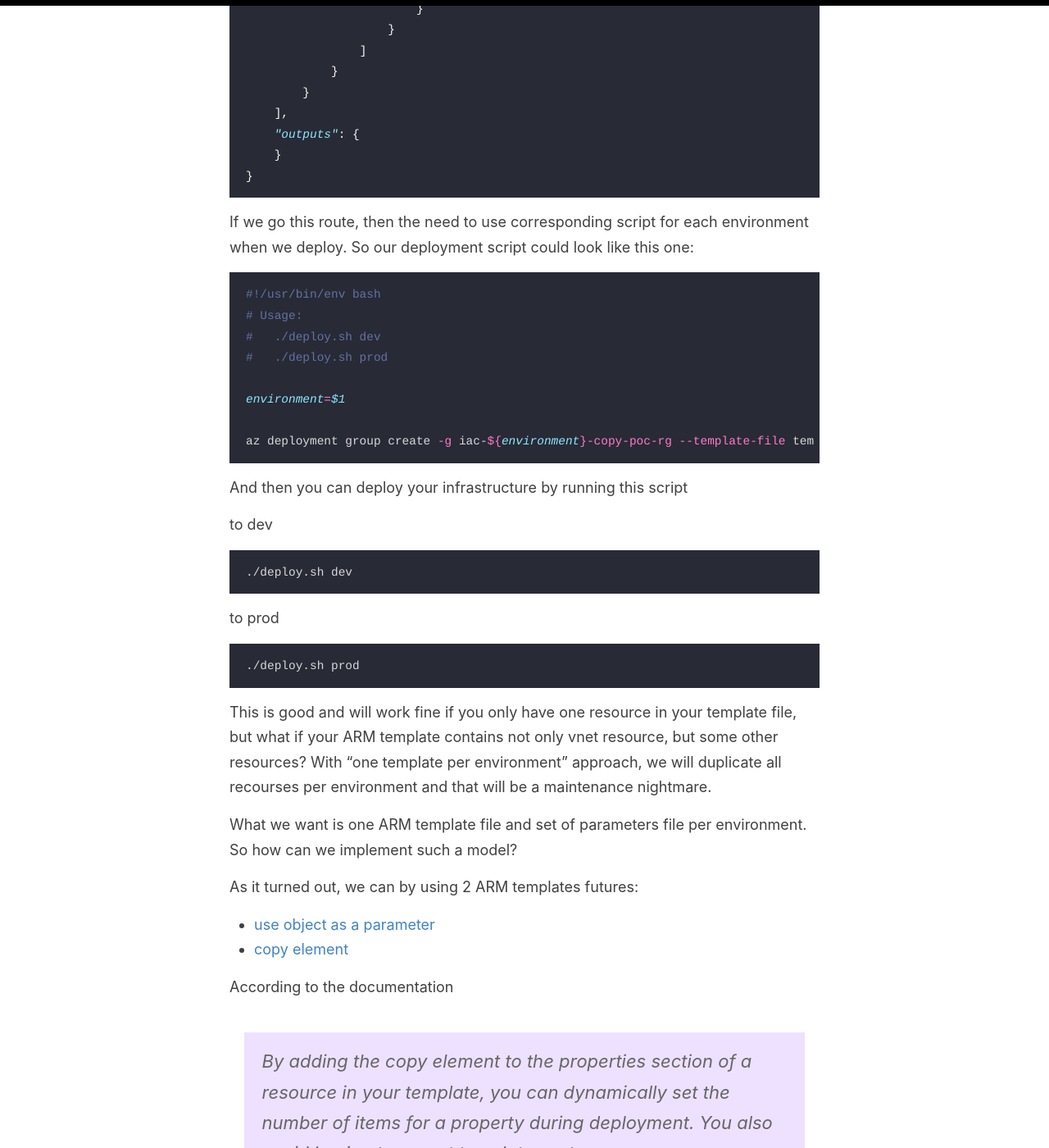
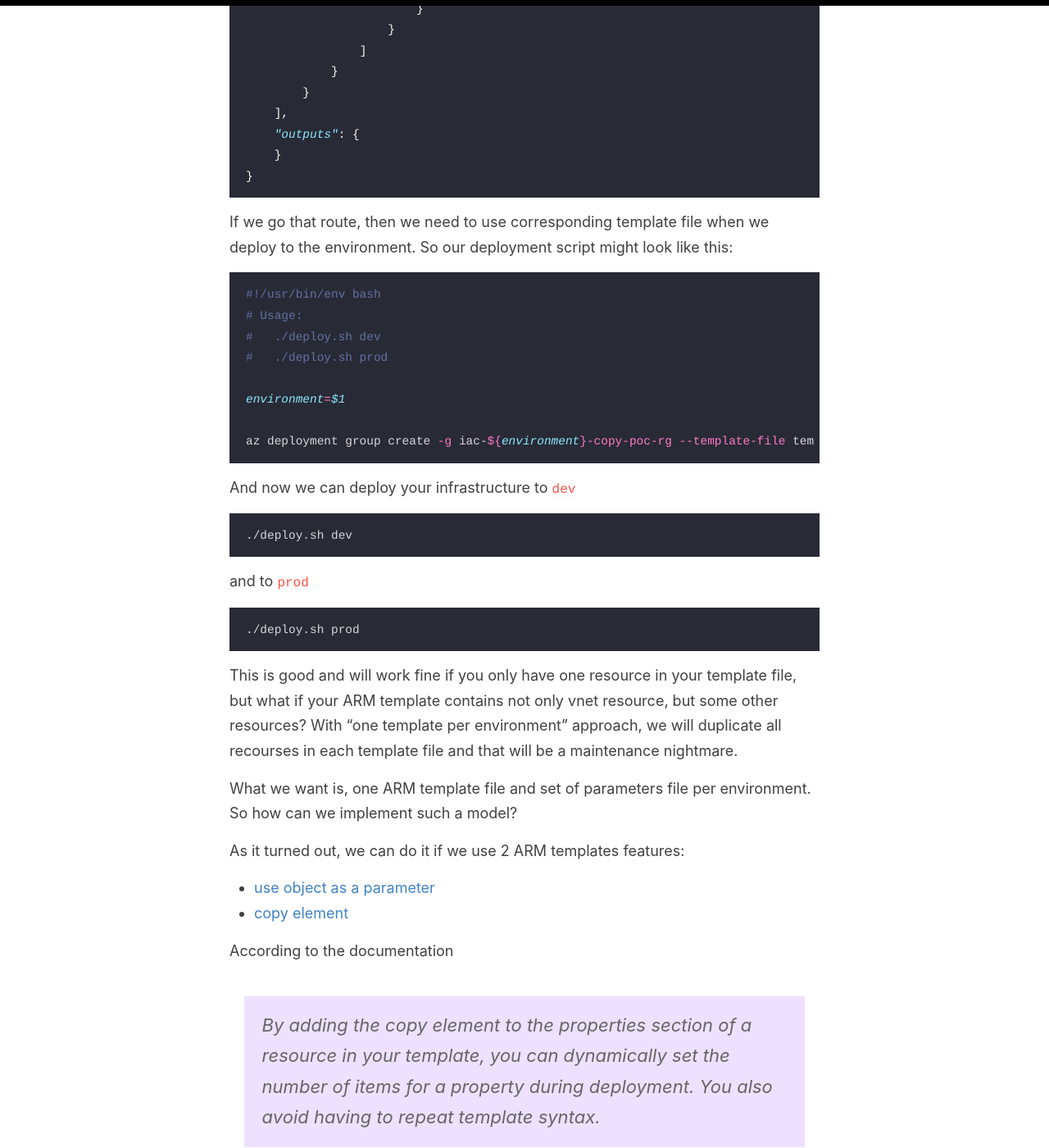
Before and after one commit to evgenyb/evgenyb.github.io, a Jekyll site: the page built from _posts/2020-05-05-use-copy-function-to-simplify-arm-templates.md, in a window 1280 px wide and 1400 px high, scrolled down 4184 px. Shown: the whole window at 82% size. Built offline with Jekyll 4.4.1, drawn with Linux system fonts in a browser that asks for light colours; some of the changed text lies outside the part shown.

Commit message:
Fix typos and improve text

````diff
--- a/_posts/2020-05-05-use-copy-function-to-simplify-arm-templates.md
+++ b/_posts/2020-05-05-use-copy-function-to-simplify-arm-templates.md
@@ -58,7 +58,7 @@ az group create -n iac-prod-copy-poc-rg -l westeurope
 
 ## Some thoughts
 
-How can we implement ARM template for our scenario? One obvious solution will be to implement 2 files, one for production and one for dev environments. We can use `-dev` and `-prod` suffixes to the template files. Let's do this.
+How can we implement ARM templates to support our requirements? One obvious solution will be to implement 2 ARM templates, one for production and one for dev environments. We can use `-dev` and `-prod` suffixes for our template files.
 
 ### Create template file for `dev`
 
@@ -162,7 +162,7 @@ Let's create `template-prod.json` file containing ARM template for vnet resource
 }
 ```
 
-If we go this route, then the need to use corresponding script for each environment when we deploy. So our deployment script could look like this one:
+If we go that route, then we need to use corresponding template file when we deploy to the environment. So our deployment script might look like this:
 
 ```bash
 #!/usr/bin/env bash
@@ -175,25 +175,23 @@ environment=$1
 az deployment group create -g iac-${environment}-copy-poc-rg --template-file template-${environment}.json
 ```
 
-And then you can deploy your infrastructure by running this script
-
-to dev
+And now we can deploy your infrastructure to `dev`
 
 ```bash
 ./deploy.sh dev
 ```
 
-to prod
+and to `prod`
 
 ```bash
 ./deploy.sh prod
 ```
 
-This is good and will work fine if you only have one resource in your template file, but what if your ARM template contains not only vnet resource, but some other resources? With "one template per environment" approach, we will duplicate all recourses per environment and that will be a maintenance nightmare.
+This is good and will work fine if you only have one resource in your template file, but what if your ARM template contains not only vnet resource, but some other resources? With "one template per environment" approach, we will duplicate all recourses in each template file and that will be a maintenance nightmare.
 
-What we want is one ARM template file and set of parameters file per environment. So how can we implement such a model?
+What we want is, one ARM template file and set of parameters file per environment. So how can we implement such a model?
 
-As it turned out, we can by using 2 ARM templates futures:
+As it turned out, we can do it if we use 2 ARM templates features:
 
 * [use object as a parameter](https://docs.microsoft.com/en-us/azure/architecture/building-blocks/extending-templates/objects-as-parameters)
 * [copy element](https://docs.microsoft.com/en-us/azure/azure-resource-manager/templates/copy-resources)
@@ -203,7 +201,7 @@ According to the documentation
 
 ## Refactoring and conventions
 
-So the idea is that we introduce subnets configuration as an array of objects, move it to the parameters file and use `copy` functionality of ARM template to implement vnet resource.
+So, the idea is that we introduce subnets configuration as an array of objects, move it to the parameters file and use `copy` functionality of ARM template to implement vnet resource.
 
 Let's also define some conventions:
 
````
Also changed, not shown: other parts of _posts/2020-05-05-use-copy-function-to-simplify-arm-templates.md (+1 -1 lines).
